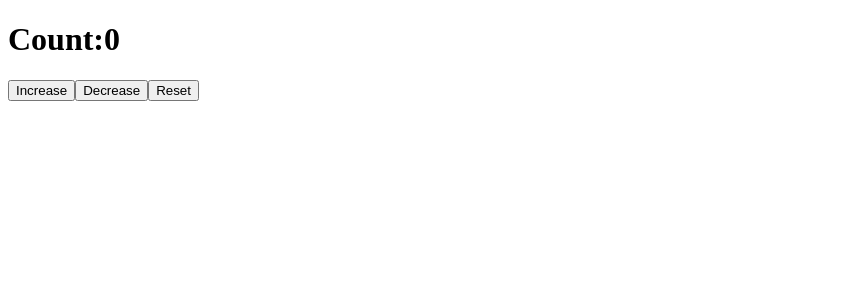
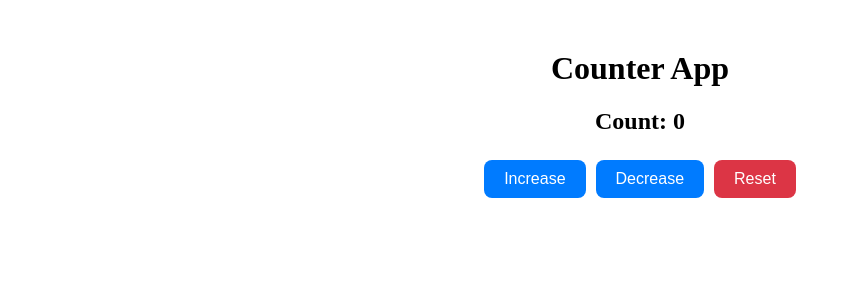
Before and after one commit to Manoj4003/react_tutorial_from_basic, a React (Vite) app: page / in a window 1280 px wide. Shown: the top 300 px of the page, without its empty margins (0-851 px from the left). Built offline with nearby package versions, Linux system fonts and the light colour scheme.

Commit message:
updated code

```diff
--- a/src/components/counterApp/counterApp.jsx
+++ b/src/components/counterApp/counterApp.jsx
@@ -1,24 +1,32 @@
-import React from "react";
-import { useState } from "react";
-const CounterApp =()=>{
-     const [count, setCount] = useState(0);
-    function increase(){
-        setCount(count+1);
-    }
-    function decrease(){
-        setCount(count-1);
-    }
-    function reset(){
-        setCount(0);
-    }
-    return(
-        <>
-        <h1>Count:{count}</h1>
-        <button onClick={increase}>Increase</button>
-        <button onClick={decrease}>Decrease</button>
-        <button onClick={reset}>Reset</button>
+import React, { useState } from "react";
 
-        </>
-    );
-}
+const CounterApp = () => {
+  const [count, setCount] = useState(0);
+
+  const increase = () => setCount(prev => prev + 1);
+  const decrease = () => setCount(prev => (prev > 0 ? prev - 1 : 0));
+  const reset = () => setCount(0);
+
+  const buttonStyle = {
+    margin: "5px",
+    padding: "10px 20px",
+    fontSize: "16px",
+    cursor: "pointer",
+    borderRadius: "8px",
+    border: "none",
+    backgroundColor: "#007bff",
+    color: "white",
+  };
+
+  return (
+    <div style={{ textAlign: "center", marginTop: "50px" }}>
+      <h1>Counter App</h1>
+      <h2>Count: {count}</h2>
+      <button onClick={increase} style={buttonStyle}>Increase</button>
+      <button onClick={decrease} style={buttonStyle}>Decrease</button>
+      <button onClick={reset} style={{ ...buttonStyle, backgroundColor: "#dc3545" }}>Reset</button>
+    </div>
+  );
+};
+
 export default CounterApp;
```
